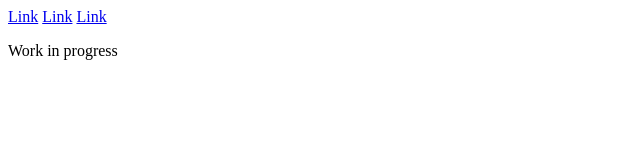
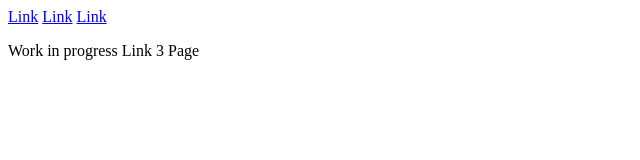
Before and after one commit to ScottyBoy513/Intellectual-Property-Protection, a plain HTML site: page link3.html in a window 1280 px wide. Shown: the full height of the page, 0-640 px from the left. Drawn offline with Linux system fonts and the light colour scheme.

Commit message:
Update link3.html

```diff
--- a/link3.html
+++ b/link3.html
@@ -4,7 +4,7 @@
 <a href="link1.html">Link</a>
 <a href="link2.html">Link</a>
 <a href="link3.html">Link</a>
-<p> Work in progress </p>
+<p> Work in progress Link 3 Page</p>
 </div>
 </body>
 </html>
```
